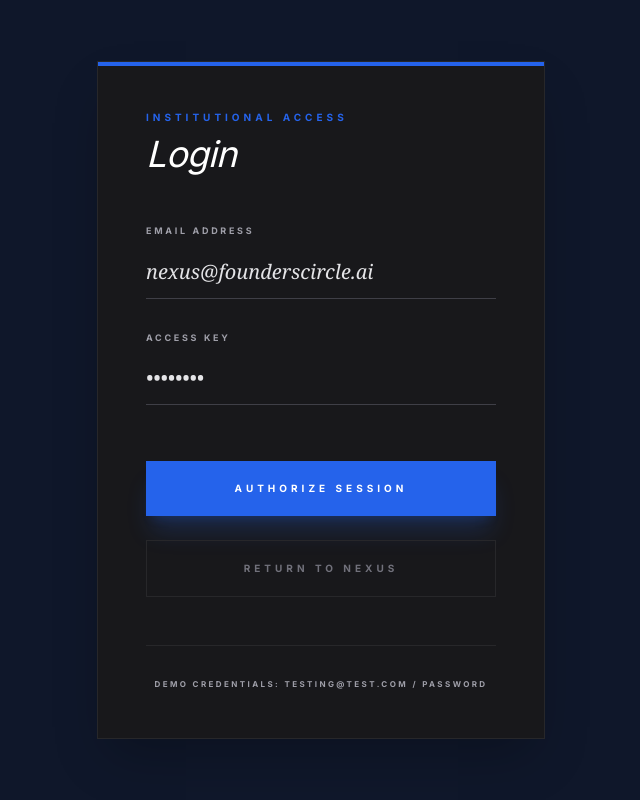
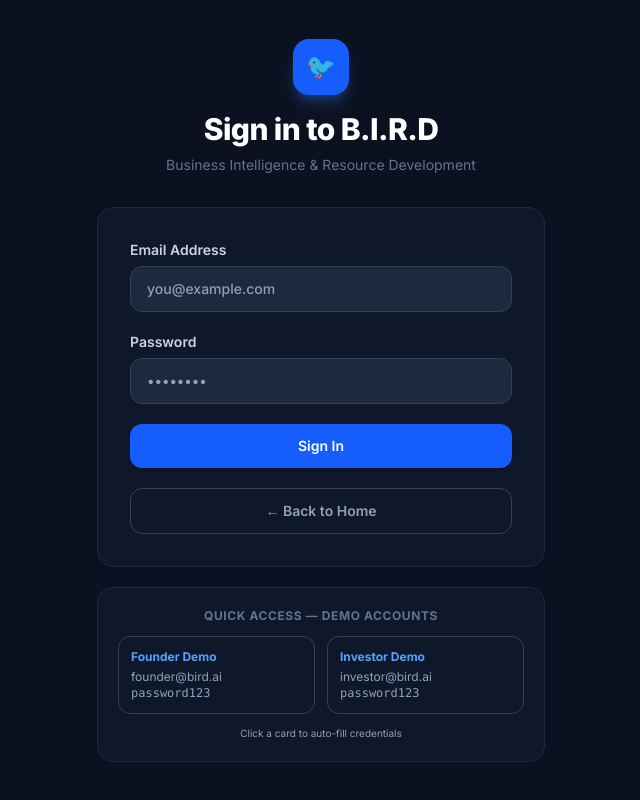
Before and after one commit to SuriyaSivakumar20/founderscircleai, a React (Vite) app: page /login in a window 1280 px wide. Shown: the whole page, without its empty margins (319-959 px from the left). Built offline with nearby package versions, Linux system fonts and the light colour scheme.

Commit message:
login feature

```diff
--- a/components/Login.tsx
+++ b/components/Login.tsx
@@ -1,4 +1,3 @@
-
 import React, { useState } from 'react';
 import { User } from '../types';
 import { apiService } from '../services/apiService';
@@ -7,6 +6,11 @@ interface LoginProps {
   onLogin: (user: User) => void;
   onBack: () => void;
 }
+
+const DEMO_ACCOUNTS = [
+  { email: 'founder@bird.ai', password: 'password123', role: 'FOUNDER' as const, name: 'Arjun Nair', industry: 'Fintech / Payments', label: 'Founder Demo' },
+  { email: 'investor@bird.ai', password: 'password123', role: 'INVESTOR' as const, name: 'Kavya Reddy', industry: 'Venture Capital', label: 'Investor Demo' },
+];
 
 const Login: React.FC<LoginProps> = ({ onLogin, onBack }) => {
   const [email, setEmail] = useState('');
@@ -20,100 +24,156 @@ const Login: React.FC<LoginProps> = ({ onLogin, onBack }) => {
     setIsLoading(true);
 
     try {
-      // ── Demo Bypass (100% client-side, zero backend needed) ──────────
-      if (email.trim().toLowerCase() === 'testing@test.com' && password === 'password') {
-        const demoUser = {
-          id: 'demo-admin-id',
-          email: 'testing@test.com',
-          name: 'FoundersCircle Admin',
-          role: 'ADMIN' as const,
-          industry: 'Technology',
-          description: 'Official administrator for the FoundersCircle platform.',
-          avatar: 'https://picsum.photos/seed/admin/200',
+      // ── Client-side demo bypass — works even if Neon DB is cold ──────────
+      const demo = DEMO_ACCOUNTS.find(
+        d => d.email === email.trim().toLowerCase() && d.password === password
+      );
+      if (demo) {
+        const demoUser: User = {
+          id: `demo-${demo.role.toLowerCase()}-id`,
+          email: demo.email,
+          name: demo.name,
+          role: demo.role,
+          industry: demo.industry,
+          description: `Demo ${demo.role.toLowerCase()} account for B.I.R.D platform review.`,
+          avatar: `https://api.dicebear.com/7.x/initials/svg?seed=${demo.name}&backgroundColor=dbeafe&textColor=1e40af`,
           createdAt: new Date().toISOString(),
         };
-        // Store a fake token so getMe() doesn't fail on refresh
         localStorage.setItem('founders_circle_token', 'demo-token-bypass');
         localStorage.setItem('founders_circle_demo_user', JSON.stringify(demoUser));
         setIsLoading(false);
         onLogin(demoUser);
         return;
       }
-      // ────────────────────────────────────────────────────────────────
+      // ────────────────────────────────────────────────────────────────────
 
-      const data = await apiService.login({ email, password });
+      const data = await apiService.login({ email: email.trim().toLowerCase(), password });
       onLogin(data.user);
     } catch (err: any) {
-      setError(err.response?.data?.message || 'Invalid institutional credentials. Please verify your access key.');
+      const msg = err?.response?.data?.message;
+      if (msg) {
+        setError(msg);
+      } else if (err?.code === 'ERR_NETWORK' || err?.message?.includes('Network')) {
+        setError('Cannot reach server. Check your connection or use a demo account below.');
+      } else {
+        setError('Incorrect email or password. Please try again.');
+      }
     } finally {
       setIsLoading(false);
     }
   };
 
+  const fillDemo = (demo: typeof DEMO_ACCOUNTS[0]) => {
+    setEmail(demo.email);
+    setPassword(demo.password);
+    setError('');
+  };
+
   return (
-    <div className="min-h-screen bg-paper dark:bg-ink flex items-center justify-center p-6">
-      <div className="max-w-md w-full bg-white dark:bg-zinc-900 border border-zinc-100 dark:border-zinc-800 p-12 rounded-none text-ink dark:text-paper shadow-2xl relative overflow-hidden">
-        <div className="absolute top-0 left-0 w-full h-1 bg-accent"></div>
+    <div className="min-h-screen bg-slate-50 dark:bg-[#0b1120] flex items-center justify-center p-6">
+      <div className="w-full max-w-md">
 
-        <div className="mb-12">
-          <span className="text-[10px] uppercase tracking-[0.4em] text-accent font-bold mb-2 block">Institutional Access</span>
-          <h2 className="text-4xl font-serif italic tracking-tight">Login</h2>
+        {/* Header */}
+        <div className="text-center mb-8">
+          <div className="inline-flex items-center justify-center w-14 h-14 bg-blue-600 rounded-2xl shadow-lg shadow-blue-500/30 mb-4 text-2xl">
+            🐦
+          </div>
+          <h1 className="text-3xl font-extrabold text-slate-900 dark:text-white tracking-tight">Sign in to B.I.R.D</h1>
+          <p className="text-slate-500 mt-2 text-sm">Business Intelligence & Resource Development</p>
         </div>
 
-        <form onSubmit={handleLogin} className="space-y-8">
-          <div className="space-y-2">
-            <label className="text-[9px] uppercase tracking-[0.3em] text-zinc-400 font-bold block">Email Address</label>
+        {/* Card */}
+        <div className="bg-white dark:bg-[#0f172a] rounded-2xl border border-slate-200 dark:border-slate-800 shadow-sm p-8">
+
+          <form onSubmit={handleLogin} className="space-y-5">
+            <div>
+              <label className="block text-sm font-semibold text-slate-700 dark:text-slate-300 mb-1.5">
+                Email Address
+              </label>
               <input
+                id="login-email"
                 type="email"
                 required
-              className="w-full bg-transparent border-b border-zinc-200 dark:border-zinc-700 py-3 outline-none focus:border-accent font-serif italic text-xl text-ink dark:text-paper placeholder-zinc-200"
-              placeholder="nexus@founderscircle.ai"
+                autoComplete="email"
+                className="w-full bg-slate-50 dark:bg-slate-800 border border-slate-200 dark:border-slate-700 rounded-xl px-4 py-3 text-sm font-medium outline-none focus:border-blue-500 focus:ring-2 focus:ring-blue-500/10 transition-all dark:text-white placeholder-slate-400"
+                placeholder="you@example.com"
                 value={email}
-              onChange={(e) => setEmail(e.target.value)}
+                onChange={e => setEmail(e.target.value)}
               />
             </div>
 
-          <div className="space-y-2">
-            <label className="text-[9px] uppercase tracking-[0.3em] text-zinc-400 font-bold block">Access Key</label>
+            <div>
+              <label className="block text-sm font-semibold text-slate-700 dark:text-slate-300 mb-1.5">
+                Password
+              </label>
               <input
+                id="login-password"
                 type="password"
                 required
-              className="w-full bg-transparent border-b border-zinc-200 dark:border-zinc-700 py-3 outline-none focus:border-accent font-serif italic text-xl text-ink dark:text-paper placeholder-zinc-200"
+                autoComplete="current-password"
+                className="w-full bg-slate-50 dark:bg-slate-800 border border-slate-200 dark:border-slate-700 rounded-xl px-4 py-3 text-sm font-medium outline-none focus:border-blue-500 focus:ring-2 focus:ring-blue-500/10 transition-all dark:text-white placeholder-slate-400"
                 placeholder="••••••••"
                 value={password}
-              onChange={(e) => setPassword(e.target.value)}
+                onChange={e => setPassword(e.target.value)}
               />
             </div>
 
             {error && (
-            <p className="text-red-800 dark:text-red-400 text-[10px] uppercase tracking-widest font-bold italic">
+              <div className="bg-red-50 dark:bg-red-900/20 border border-red-200 dark:border-red-800 text-red-700 dark:text-red-400 text-sm font-medium px-4 py-3 rounded-xl flex items-start gap-2">
+                <svg className="w-4 h-4 mt-0.5 shrink-0" fill="none" viewBox="0 0 24 24" stroke="currentColor">
+                  <path strokeLinecap="round" strokeLinejoin="round" strokeWidth={2} d="M12 8v4m0 4h.01M21 12a9 9 0 11-18 0 9 9 0 0118 0z" />
+                </svg>
                 {error}
-            </p>
+              </div>
             )}
 
-          <div className="pt-6 space-y-6">
             <button
+              id="login-submit"
               type="submit"
               disabled={isLoading}
-              className="w-full bg-accent text-white py-5 rounded-none font-bold transition-all hover:opacity-90 uppercase tracking-[0.4em] text-[10px] shadow-xl shadow-accent/20 active:scale-95 disabled:opacity-50"
+              className="w-full bg-blue-600 text-white py-3 rounded-xl font-semibold text-sm transition-all hover:bg-blue-700 active:scale-95 disabled:opacity-50 shadow-sm flex items-center justify-center gap-2 mt-2"
             >
-              {isLoading ? 'Authorizing...' : 'Authorize Session'}
+              {isLoading && (
+                <svg className="w-4 h-4 animate-spin" fill="none" viewBox="0 0 24 24">
+                  <circle className="opacity-25" cx="12" cy="12" r="10" stroke="currentColor" strokeWidth="4" />
+                  <path className="opacity-75" fill="currentColor" d="M4 12a8 8 0 018-8V0C5.373 0 0 5.373 0 12h4z" />
+                </svg>
+              )}
+              {isLoading ? 'Signing in...' : 'Sign In'}
             </button>
+
             <button
               type="button"
               onClick={onBack}
-              className="w-full border border-zinc-200 dark:border-zinc-800 text-zinc-500 py-5 rounded-none font-bold transition-all hover:text-ink dark:hover:text-paper uppercase tracking-[0.4em] text-[10px]"
+              className="w-full border border-slate-200 dark:border-slate-700 text-slate-600 dark:text-slate-400 py-3 rounded-xl font-semibold text-sm hover:bg-slate-50 dark:hover:bg-slate-800 transition-colors"
             >
-              Return to Nexus
+              ← Back to Home
             </button>
+          </form>
         </div>
-        </form>
 
-        <div className="mt-12 pt-8 border-t border-zinc-50 dark:border-zinc-800">
-          <p className="text-[8px] uppercase tracking-[0.3em] text-zinc-400 font-bold text-center">
-            Demo Credentials: testing@test.com / password
+        {/* Demo Accounts */}
+        <div className="mt-5 bg-white dark:bg-[#0f172a] rounded-2xl border border-slate-200 dark:border-slate-800 p-5">
+          <p className="text-xs font-bold text-slate-500 uppercase tracking-wider mb-3 text-center">
+            Quick Access — Demo Accounts
           </p>
+          <div className="grid grid-cols-2 gap-3">
+            {DEMO_ACCOUNTS.map(demo => (
+              <button
+                key={demo.email}
+                type="button"
+                onClick={() => fillDemo(demo)}
+                className="text-left p-3 rounded-xl border border-slate-200 dark:border-slate-700 hover:border-blue-400 hover:bg-blue-50 dark:hover:bg-blue-900/20 transition-all group"
+              >
+                <p className="text-xs font-bold text-blue-600 dark:text-blue-400 mb-1 group-hover:text-blue-700">{demo.label}</p>
+                <p className="text-xs text-slate-600 dark:text-slate-400 truncate">{demo.email}</p>
+                <p className="text-xs text-slate-400 font-mono">password123</p>
+              </button>
+            ))}
           </div>
+          <p className="text-[10px] text-slate-400 text-center mt-3">Click a card to auto-fill credentials</p>
+        </div>
+
       </div>
     </div>
   );
```
Lines whose indentation alone changed are shown as unchanged.
